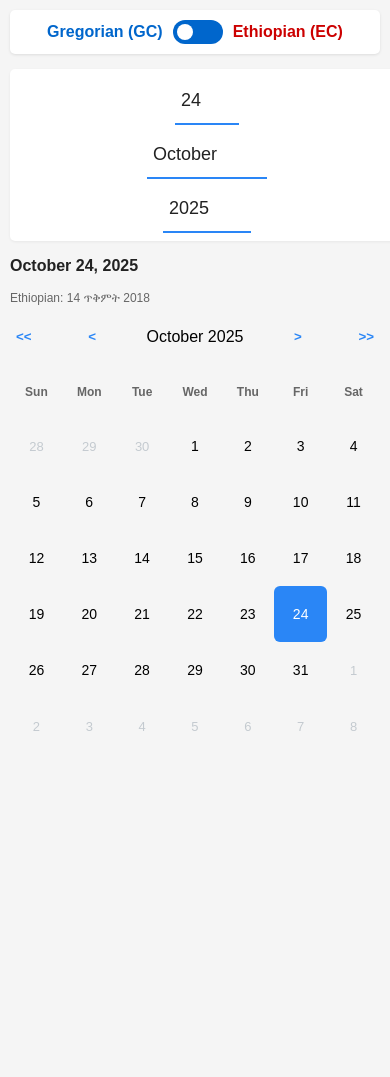
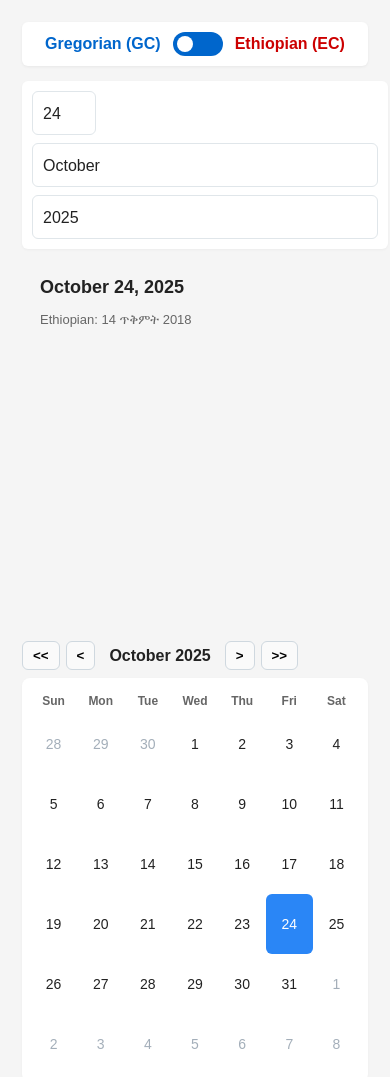
Before and after one commit to zane-a-bit/ethiopian-date-picker, a plain HTML site: page index.html in a window 390 px wide. Before the commit the page ends 844 px from the top, so only its background shows below. Drawn offline with Linux system fonts and the light colour scheme.

Commit message:
Refactor styles for layout and responsiveness
Updated styles for various elements including language toggle, date inputs, and calendar display. Adjusted padding, margins, and colors for improved layout and responsiveness.

```diff
--- a/style.css
+++ b/style.css
@@ -4,62 +4,57 @@ body {
     margin: 0;
     padding: 10px;
     background-color: #f5f5f5;
+    color: #222;
 }
 
 .plugin-container {
-    max-width: 100%;
+    max-width: 980px;
     margin: 0 auto;
+    padding: 12px;
 }
 
+/* Language toggle */
 .language-toggle {
     display: flex;
     align-items: center;
     justify-content: center;
+    gap: 12px;
     margin-bottom: 15px;
     padding: 10px;
     background-color: #fff;
-    border-radius: 5px;
-    box-shadow: 0 1px 3px rgba(0,0,0,0.1);
+    border-radius: 6px;
+    box-shadow: 0 1px 3px rgba(0,0,0,0.06);
 }
 
 .toggle-label {
-    font-weight: bold;
-    margin: 0 10px;
+    font-weight: 700;
 }
+.toggle-label.english { color: #0066cc; }
+.toggle-label.amharic { color: #cc0000; }
 
-.toggle-label.english {
-    color: #0066cc;
-}
-
-.toggle-label.amharic {
-    color: #cc0000;
-}
-
+/* Toggle switch */
 .toggle-switch {
     position: relative;
     display: inline-block;
     width: 50px;
     height: 24px;
 }
-
 .toggle-switch input {
+    position: absolute;
     opacity: 0;
-    width: 0;
-    height: 0;
+    width: 100%;
+    height: 100%;
+    margin: 0;
+    cursor: pointer;
+    z-index: 2;
 }
-
 .slider {
     position: absolute;
-    cursor: pointer;
-    top: 0;
-    left: 0;
-    right: 0;
-    bottom: 0;
+    inset: 0;
     background-color: #0066cc;
-    transition: .4s;
     border-radius: 24px;
+    transition: background-color .25s ease;
 }
-
 .slider:before {
     position: absolute;
     content: "";
@@ -67,212 +62,194 @@ body {
     width: 16px;
     left: 4px;
     bottom: 4px;
-    background-color: white;
-    transition: .4s;
+    background-color: #fff;
     border-radius: 50%;
+    transition: transform .25s ease;
 }
-
-input:checked + .slider {
+.toggle-switch input:checked + .slider {
     background-color: #cc0000;
 }
-
-input:checked + .slider:before {
+.toggle-switch input:checked + .slider:before {
     transform: translateX(26px);
 }
 
-.date-section{
-    display:flex;
-    gap:20px;
-    align-items:flex-start;
-    margin-bottom:12px;
-    min-height:140px; /* provide vertical space so the display can be positioned lower */
+/* Layout: inputs + display */
+.date-section {
+    display: flex;
+    gap: 20px;
+    align-items: flex-start;
+    margin-bottom: 12px;
+    min-height: 140px;
+    flex-wrap: wrap;
 }
 
 .inputs-section {
-    width: 180px;
-    min-width: 140px;
+    width: 260px;      /* was 200px */
+    min-width: 220px;  /* was 160px */
     background-color: #fff;
-    padding: 8px 12px;
-    border-radius: 5px;
-    box-shadow: 0 1px 3px rgba(0,0,0,0.06);
+    padding: 10px;
+    border-radius: 6px;
+    box-shadow: 0 1px 3px rgba(0,0,0,0.04);
     display: flex;
     flex-direction: column;
-    gap: 6px;
-    align-items: stretch;
+    gap: 8px;
 }
 
-/* keep the display panel pinned to the bottom of the date-section */
 .display-section{
-    align-self:flex-end;
+    align-self: flex-end;
     flex: 1 1 360px;
     min-width: 220px;
+    background: transparent;
+    padding-left: 6px;
 }
 
-/* stack month/year/day like native picker */
+/* Date inputs */
 .date-inputs {
     display: flex;
-    flex-direction: row;    /* side-by-side */
+    flex-direction: row;
     gap: 8px;
     align-items: center;
 }
-
 .date-inputs select {
     appearance: none;
     -webkit-appearance: none;
-    border: none;
-    border-bottom: 2px solid transparent;
+    border: 1px solid #e0e6ea;
+    border-radius: 6px;
+    padding: 8px 10px;
+    background: #fff;
+    font-size: 16px;
+    color: #222;
+    height: 44px;
+    outline: none;
+    min-width: 64px;
+}
+.date-inputs select:focus {
+    border-color: #2a86f6;
+    box-shadow: 0 0 0 3px rgba(42,134,246,0.08);
+}
+
+/* sensible fixed widths */
+.date-inputs select#daySelect { width: 64px; }
+.date-inputs select#monthSelect {
+    width: 260px;      /* was 160px */
+}
+.date-inputs select#yearSelect { width: 100px; }
+
+/* Display area */
+.date-display {
+    font-size: 18px;
+    font-weight: 700;
+    padding: 8px 12px;
+}
+.amharic-date {
+    font-family: "Noto Sans Ethiopic", Arial, sans-serif;
+    font-weight: 600;
+}
+
+.calendar-info {
+    font-size: 13px;
+    color: #666;
+    padding: 6px 12px;
+}
+
+/* Navigation */
+.calendar-nav {
+    display: flex;
+    gap: 6px;
+    align-items: center;
+    margin: 8px 0;
+}
+.calendar-nav button {
+    padding: 6px 10px;
+    cursor: pointer;
+    border-radius: 6px;
+    border: 1px solid #cfd8df;
+    background: #fafafa;
+    font-weight: 600;
+}
+.calendar-nav button:hover { opacity: 0.92; }
+#monthYear { margin: 0 8px; font-weight: 700; }
+
+/* Calendar table (matches script.js output) */
+.calendar-grid {
+    background: #fff;
+    padding: 8px;
+    border-radius: 8px;
+    box-shadow: 0 1px 3px rgba(0,0,0,0.04);
+    overflow: auto;
+}
+.calendar-grid table {
+    width: 100%;
+    border-collapse: collapse;
+    table-layout: fixed;
+    font-size: 14px;
+}
+.calendar-grid th,
+.calendar-grid td {
+    text-align: center;
     padding: 8px 6px;
+    border: 0;
+    vertical-align: middle;
+}
+.calendar-grid th {
+    font-weight: 700;
+    font-size: 12px;
+    color: #666;
+    padding-bottom: 6px;
+}
+.calendar-grid td {
+    height: 44px;
+    cursor: pointer;
+    border-radius: 6px;
+}
+.calendar-grid td:hover {
+    background: #f2f8ff;
+}
+
+/* Other-month cells styled dimmer */
+.calendar-grid td.other-month {
+    color: #9aa6b2;
+    opacity: 0.9;
     background: transparent;
-    font-size: 18px;
-    color: #222;
-    height: 48px;
-    text-align: left;
-    outline: none;
-    transition: border-color .18s, color .18s;
-    min-width: 64px;
-    flex: 0 0 auto;
 }
-.date-inputs select:focus,
-.date-inputs select:not([value=""]) {
-    border-bottom-color: #2a86f6;
+
+/* Selected cell */
+.calendar-grid td.selected {
+    background: #2a86f6;
+    color: #fff;
+    box-shadow: inset 0 -6px 0 rgba(42,134,246,0.12);
 }
-/* sensible fixed widths so they line up nicely */
-.date-inputs select#daySelect { width: 56px; }
-.date-inputs select#monthSelect { width: 120px; }
-.date-inputs select#yearSelect { width: 88px; }
 
-/* revert to stacked layout on very small screens */
-@media (max-width: 480px) {
+/* weekday class if ever used by JS variants */
+.calendar-grid .weekday {
+    font-weight: 700;
+    color: #666;
+}
+
+/* Hidden inputs helper (for forms) */
+.hidden-input {
+    display: none !important;
+}
+
+/* Responsive: stack display under inputs on small screens */
+@media (max-width: 520px) {
+    .date-section {
+        flex-direction: column;
+    }
+    .inputs-section {
+        width: 100%;
+        min-width: auto;
+    }
+    .display-section {
+        align-self: stretch;
+    }
     .date-inputs {
-        flex-direction: column;
-        gap: 6px;
+        flex-wrap: wrap;
     }
-    .date-inputs select {
+    .date-inputs select#monthSelect {
+        width: 100%;
+    }
+    .date-inputs select#yearSelect {
         width: 100%;
     }
 }
-
-/* calendar area on the right */
-.calendar-wrapper {
-    background-color: #fff;
-    border-radius: 6px;
-    box-shadow: 0 2px 6px rgba(0,0,0,0.06);
-    padding: 12px;
-}
-.display-section .calendar-wrapper { margin-left: 8px; }
-
-.date-display {
-    text-align: left;
-    font-weight: 700;
-    min-height: 20px;
-    margin-bottom: 6px;
-    font-size: 16px;
-    color: #222;
-}
-
-.amharic-date { font-family: Arial, sans-serif; }
-
-.calendar-info {
-    font-size: 12px;
-    color: #666;
-    text-align: left;
-}
-
-.calendar-nav {
-    display: flex;
-    justify-content: space-between;
-    align-items: center;
-    margin-bottom: 8px;
-    padding: 6px 0;
-}
-
-.calendar-nav button {
-    background: none;
-    color: #2a86f6;
-    border: none;
-    padding: 6px;
-    font-weight: 600;
-    cursor: pointer;
-}
-
-.calendar-nav button:hover { opacity: 0.9; }
-
-.calendar-grid {
-    overflow: visible;
-}
-
-.calendar-grid table {
-    width: 100%;
-    border-collapse: collapse;
-}
-
-.calendar-grid th,
-.calendar-grid td {
-    text-align: center;
-    padding: 10px 8px;
-    border: none;
-    font-size: 14px;
-    width: 36px;
-    height: 36px;
-}
-
-.calendar-grid th {
-    background: transparent;
-    color: #666;
-    font-weight: 700;
-    font-size: 12px;
-    padding-bottom: 8px;
-}
-
-.calendar-grid td {
-    cursor: pointer;
-    transition: background-color 0.18s, color 0.18s;
-    border-radius: 6px;
-}
-
-.calendar-grid td:hover {
-    background-color: #f2f8ff;
-}
-
-/* selected day style similar to native: filled rounded rectangle */
-.calendar-grid td.selected {
-    background-color: #2a86f6;
-    color: white;
-    box-shadow: inset 0 -6px 0 rgba(42,134,246,0.15);
-}
-
-.calendar-grid td.other-month {
-    color: #bfc6cc;
-    font-size: 13px;
-    opacity: 0.9;
-}
-
-.calendar-grid td.other-month:hover {
-    background-color: #fafafa;
-}
-
-/* Hidden inputs for SurveyCTO data storage */
-.hidden-input {
-    display: none;
-}
-
-/* Responsive: stack display under inputs on small screens */
- @media (max-width: 640px) {
-     .date-section {
-         flex-direction: column;
-         gap: 8px;
-     }
-     .inputs-section,
-     .display-section {
-         flex: none;
-         width: 100%;
-         min-width: 0;
-     }
-     .inputs-section { order: 1; }
-     .display-section { order: 2; }
-     .date-display {
-         font-size: 16px;
-         padding-top: 8px;
-         padding-bottom: 8px;
-     }
- }
```
